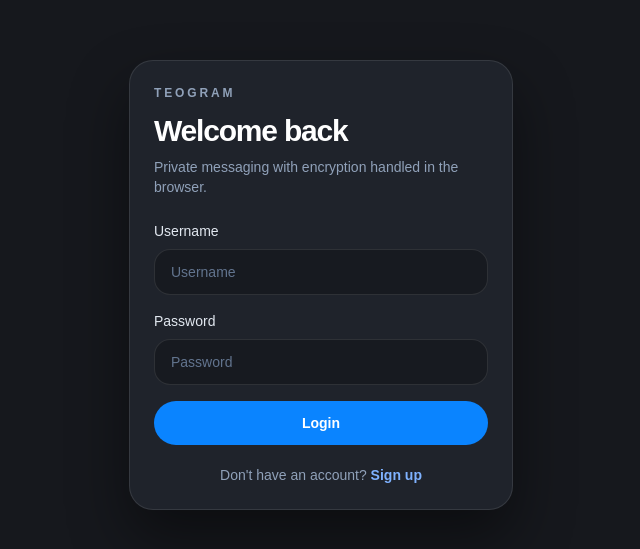
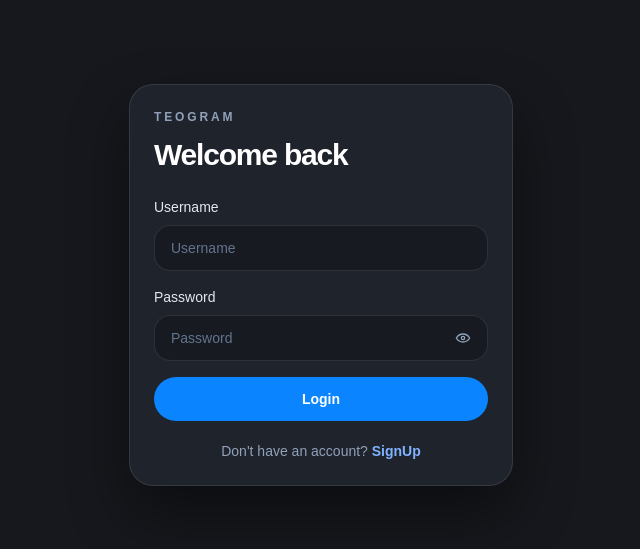
Before and after one commit to oduwoleeyinojuoluwa44/TEOgram, a Next.js app: page / in a window 1280 px wide. Shown: the part 115-664 px from the top of the page, without its empty margins (319-959 px from the left). Built offline with nearby package versions, Linux system fonts and the light colour scheme.

Commit message:
Add auth validation and password visibility controls

```diff
--- a/src/components/AuthScreen.tsx
+++ b/src/components/AuthScreen.tsx
@@ -2,19 +2,67 @@
 
 import React, { useState } from 'react';
 import { useAuth } from '@/context/AuthContext';
+import Icon from './Icon';
+
+interface FieldErrors {
+  username?: string;
+  password?: string;
+  displayName?: string;
+  confirmPassword?: string;
+}
 
 export default function AuthScreen() {
   const [isLogin, setIsLogin] = useState(true);
   const [username, setUsername] = useState('');
   const [password, setPassword] = useState('');
   const [displayName, setDisplayName] = useState('');
+  const [confirmPassword, setConfirmPassword] = useState('');
+  const [showPassword, setShowPassword] = useState(false);
+  const [showConfirmPassword, setShowConfirmPassword] = useState(false);
   const [error, setError] = useState('');
+  const [fieldErrors, setFieldErrors] = useState<FieldErrors>({});
 
   const { login, register, isLoading } = useAuth();
+
+  const validateForm = () => {
+    const nextErrors: FieldErrors = {};
+
+    if (!username.trim()) {
+      nextErrors.username = 'Username is required';
+    } else if (!/^[a-zA-Z0-9_]{3,20}$/.test(username.trim())) {
+      nextErrors.username = 'Use 3-20 letters, numbers, or underscores';
+    }
+
+    if (!password) {
+      nextErrors.password = 'Password is required';
+    } else if (password.length < 8) {
+      nextErrors.password = 'Password must be at least 8 characters';
+    } else if (!/[A-Z]/.test(password) || !/[a-z]/.test(password) || !/[0-9]/.test(password)) {
+      nextErrors.password = 'Use upper, lower, and a number';
+    }
+
+    if (!isLogin) {
+      if (!displayName.trim()) {
+        nextErrors.displayName = 'Display name is required';
+      }
+
+      if (!confirmPassword) {
+        nextErrors.confirmPassword = 'Please confirm your password';
+      } else if (confirmPassword !== password) {
+        nextErrors.confirmPassword = 'Passwords do not match';
+      }
+    }
+
+    setFieldErrors(nextErrors);
+    return Object.keys(nextErrors).length === 0;
+  };
 
   const handleSubmit = async (event: React.FormEvent) => {
     event.preventDefault();
     setError('');
+    if (!validateForm()) {
+      return;
+    }
 
     try {
       if (isLogin) {
@@ -27,6 +75,15 @@ export default function AuthScreen() {
     }
   };
 
+  const switchMode = () => {
+    setIsLogin((current) => !current);
+    setError('');
+    setFieldErrors({});
+    setConfirmPassword('');
+    setShowPassword(false);
+    setShowConfirmPassword(false);
+  };
+
   return (
     <div className="flex min-h-screen items-center justify-center bg-[#16181d] px-4 py-8 text-white">
       <div className="w-full max-w-sm rounded-3xl border border-white/10 bg-[#1f232b] p-6 shadow-[0_28px_60px_rgba(0,0,0,0.45)]">
@@ -35,9 +92,6 @@ export default function AuthScreen() {
           <h1 className="mt-3 text-3xl font-semibold tracking-[-0.04em]">
             {isLogin ? 'Welcome back' : 'Create your account'}
           </h1>
-          <p className="mt-2 text-sm text-slate-400">
-            Private messaging with encryption handled in the browser.
-          </p>
         </div>
 
         <form className="space-y-4" onSubmit={handleSubmit}>
@@ -61,6 +115,7 @@ export default function AuthScreen() {
                 onChange={(event) => setDisplayName(event.target.value)}
                 disabled={isLoading}
               />
+              {fieldErrors.displayName && <p className="mt-1 text-xs text-red-200">{fieldErrors.displayName}</p>}
             </div>
           )}
 
@@ -77,22 +132,64 @@ export default function AuthScreen() {
               onChange={(event) => setUsername(event.target.value)}
               disabled={isLoading}
             />
+            {fieldErrors.username && <p className="mt-1 text-xs text-red-200">{fieldErrors.username}</p>}
           </div>
 
           <div>
             <label className="mb-2 block text-sm font-medium text-slate-200" htmlFor="password">
               Password
             </label>
+            <div className="flex items-center gap-3 rounded-2xl border border-white/10 bg-[#171a20] px-4 py-3">
               <input
                 id="password"
-              className="w-full rounded-2xl border border-white/10 bg-[#171a20] px-4 py-3 text-sm text-white outline-none placeholder:text-slate-500"
+                className="min-w-0 flex-1 bg-transparent text-sm text-white outline-none placeholder:text-slate-500"
                 placeholder="Password"
-              type="password"
+                type={showPassword ? 'text' : 'password'}
                 value={password}
                 onChange={(event) => setPassword(event.target.value)}
                 disabled={isLoading}
               />
+              <button
+                type="button"
+                onClick={() => setShowPassword((current) => !current)}
+                className="text-slate-400"
+                aria-label={showPassword ? 'Hide password' : 'Show password'}
+              >
+                <Icon name={showPassword ? 'eyeOff' : 'eye'} className="h-4 w-4" />
+              </button>
             </div>
+            {fieldErrors.password && <p className="mt-1 text-xs text-red-200">{fieldErrors.password}</p>}
+          </div>
+
+          {!isLogin && (
+            <div>
+              <label className="mb-2 block text-sm font-medium text-slate-200" htmlFor="confirm_password">
+                Confirm Password
+              </label>
+              <div className="flex items-center gap-3 rounded-2xl border border-white/10 bg-[#171a20] px-4 py-3">
+                <input
+                  id="confirm_password"
+                  className="min-w-0 flex-1 bg-transparent text-sm text-white outline-none placeholder:text-slate-500"
+                  placeholder="Confirm password"
+                  type={showConfirmPassword ? 'text' : 'password'}
+                  value={confirmPassword}
+                  onChange={(event) => setConfirmPassword(event.target.value)}
+                  disabled={isLoading}
+                />
+                <button
+                  type="button"
+                  onClick={() => setShowConfirmPassword((current) => !current)}
+                  className="text-slate-400"
+                  aria-label={showConfirmPassword ? 'Hide confirm password' : 'Show confirm password'}
+                >
+                  <Icon name={showConfirmPassword ? 'eyeOff' : 'eye'} className="h-4 w-4" />
+                </button>
+              </div>
+              {fieldErrors.confirmPassword && (
+                <p className="mt-1 text-xs text-red-200">{fieldErrors.confirmPassword}</p>
+              )}
+            </div>
+          )}
 
           <button
             className="w-full rounded-full bg-[#0a84ff] px-4 py-3 text-sm font-semibold text-white transition hover:bg-[#2891ff] disabled:opacity-50"
@@ -105,12 +202,8 @@ export default function AuthScreen() {
 
         <div className="mt-5 text-center text-sm text-slate-400">
           {isLogin ? "Don't have an account? " : 'Already have an account? '}
-          <button
-            type="button"
-            onClick={() => setIsLogin((value) => !value)}
-            className="font-semibold text-[#7fb2ff]"
-          >
-            {isLogin ? 'Sign up' : 'Sign in'}
+          <button type="button" onClick={switchMode} className="font-semibold text-[#7fb2ff]">
+            {isLogin ? 'SignUp' : 'SignIn'}
           </button>
         </div>
       </div>
```
Lines whose indentation alone changed are shown as unchanged.
